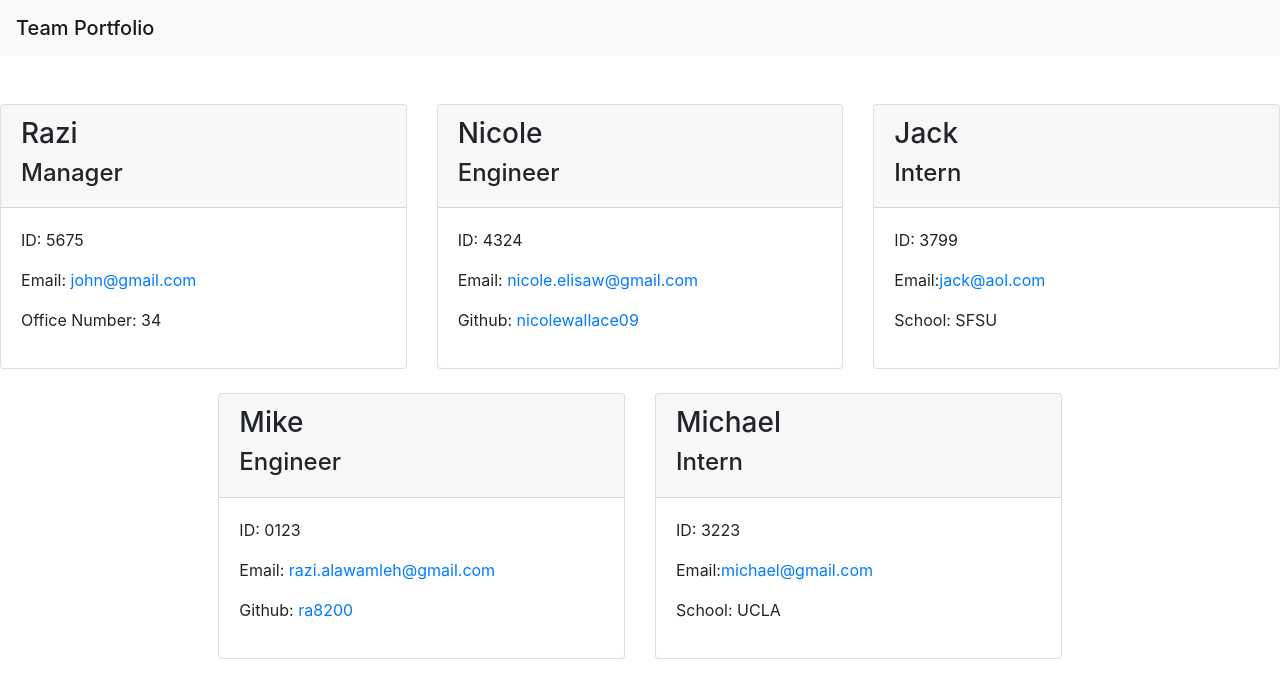
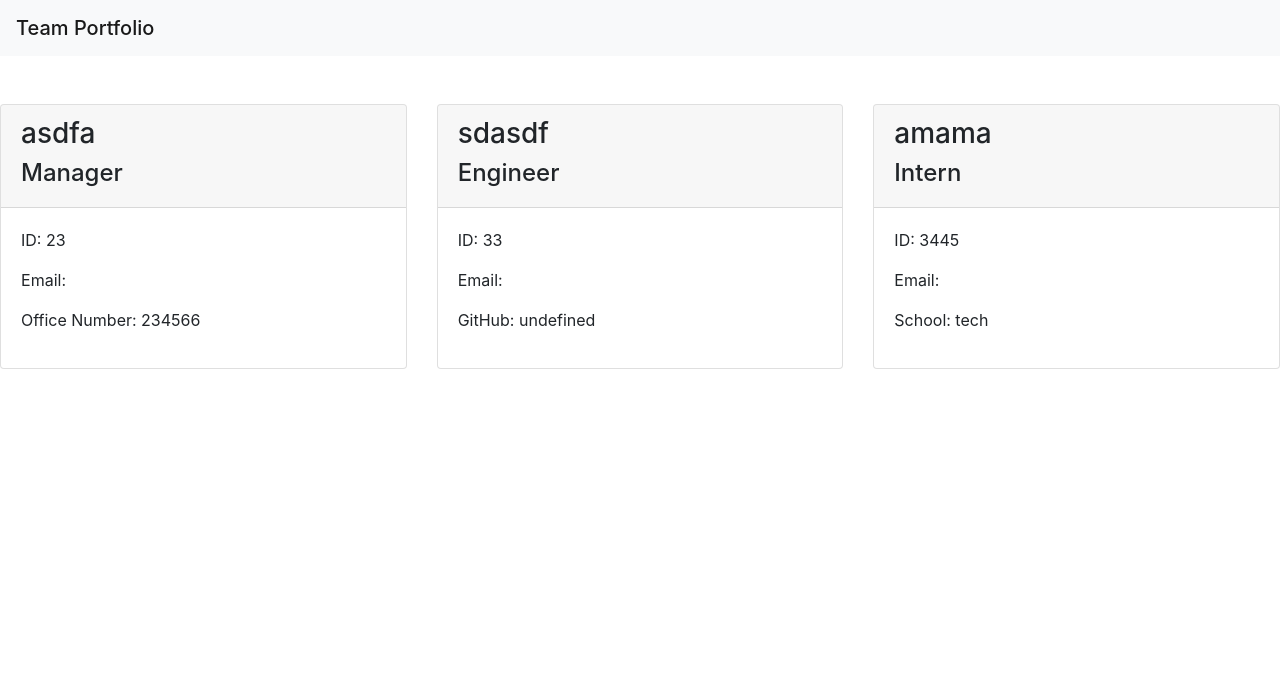
Before and after one commit to ra8200/Team-Profile-Generator-, a website: page display/index.html in a window 1280 px wide. Drawn offline with nearby package versions, Linux system fonts and the light colour scheme.

Commit message:
html generated but no email

```diff
--- a/classObjects/Manager.js
+++ b/classObjects/Manager.js
@@ -1,7 +1,7 @@
 const Employee = require("./Employee");
 
 class Manager extends Employee{
-    constructor(name,id,email,officeNumber){
+    constructor(name, id, email, officeNumber){
         super(name, id, email)
         this.officeNumber = officeNumber;
     }
@@ -12,7 +12,7 @@ class Manager extends Employee{
         return this.officeNumber;
     }
     getMoreInfo() {
-        retun `<p class="office">Office Number: ${this.officeNumber}</p>`
+        return `<p class="office">Office Number: ${this.officeNumber}</p>`
     }
 }
 module.exports = Manager
--- a/display/index.html
+++ b/display/index.html
@@ -20,92 +20,16 @@
     <main>
         <bigDiv class="container">
             <div class="row justify-content-center" id="team-cards">
-                <!--Team Cards-->
 
-            <div class="col-4 mt-4">
-            <div class="card h-100">
-            <div class="card-header">
-              <h3>Razi</h3>
-              <h4>Manager</h4>
-            </div>
-            <div class="card-body">
-              <p class="id">ID: 5675</p>
-              <p class="email">Email: <a href="mailto:john@gmail.com">john@gmail.com</a></p>
-              <p class="office">Office Number: 34</p>
-            </div>
-            </div>
-            </div>
-
-    <div class="col-4 mt-4">
-      <div class="card h-100">
-          <div class="card-header">
-              <h3>Nicole</h3>
-              <h4>Engineer</h4>
-          </div>
-
-          <div class="card-body">
-              <p class="id">ID: 4324</p>
-              <p class="email">Email: <a href="mailto:nicole.elisaw@gmail.com">nicole.elisaw@gmail.com</a></p>
-              <p class="github">Github: <a href="https://github.com/nicolewallace09">nicolewallace09</a></p>
-          </div>
-
-      </div>
-    </div>
-
-    <div class="col-4 mt-4">
-      <div class="card h-100">
-          <div class="card-header">
-              <h3>Jack</h3>
-              <h4>Intern</h4>
-          </div>
-
-          <div class="card-body">
-              <p class="id">ID: 3799</p>
-              <p class="email">Email:<a href="mailto:jack@aol.com">jack@aol.com</a></p>
-              <p class="school">School: SFSU</p>
-          </div>
-    </div>
-    </div>
-
-    <div class="col-4 mt-4">
-      <div class="card h-100">
-          <div class="card-header">
-              <h3>Mike</h3>
-              <h4>Engineer</h4>
-          </div>
-
-          <div class="card-body">
-              <p class="id">ID: 0123</p>
-              <p class="email">Email: <a href="mailto:razi.alawamleh@gmail.com">razi.alawamleh@gmail.com</a></p>
-              <p class="github">Github: <a href="https://github.com/ra8200">ra8200</a></p>
-          </div>
-
-      </div>
-  </div>
-
-    <div class="col-4 mt-4">
-            <div class="card h-100">
-          <div class="card-header">
-              <h3>Michael</h3>
-              <h4>Intern</h4>
-          </div>
-
-          <div class="card-body">
-              <p class="id">ID: 3223</p>
-              <p class="email">Email:<a href="mailto:michael@gmail.com">michael@gmail.com</a></p>
-              <p class="school">School: UCLA</p>
-          </div>
-            </div>
-                </div>
-
-            </div>
-        </Bigdiv>
-    </main>
+                <div class="col-4 mt-4"><div class="card h-100"><div class="card-header"><h3>asdfa</h3><h4>Manager</h4></div><div class="card-body"><p class="nid">ID: 23</p><p class="email">Email: <a href="mailto:asdfasdf"></a></p><p class="office">Office Number: 234566</p></div></div></div>
+<div class="col-4 mt-4"><div class="card h-100"><div class="card-header"><h3>sdasdf</h3><h4>Engineer</h4></div><div class="card-body"><p class="nid">ID: 33</p><p class="email">Email: <a href="mailto:asdfasdf"></a></p><p class="github">GitHub: undefined</p></div></div></div>
+<div class="col-4 mt-4"><div class="card h-100"><div class="card-header"><h3>amama</h3><h4>Intern</h4></div><div class="card-body"><p class="nid">ID: 3445</p><p class="email">Email: <a href="mailto:mamamama"></a></p><p class="school">School: tech</p></div></div></div></Bigdiv>
+</main>
 
 
 
-    <script src="https://code.jquery.com/jquery-3.3.1.slim.min.js" integrity="sha384-q8i/X+965DzO0rT7abK41JStQIAqVgRVzpbzo5smXKp4YfRvH+8abtTE1Pi6jizo" crossorigin="anonymous"></script>
-    <script src="https://cdnjs.cloudflare.com/ajax/libs/popper.js/1.14.7/umd/popper.min.js" integrity="sha384-UO2eT0CpHqdSJQ6hJty5KVphtPhzWj9WO1clHTMGa3JDZwrnQq4sF86dIHNDz0W1" crossorigin="anonymous"></script>
-    <script src="https://stackpath.bootstrapcdn.com/bootstrap/4.3.1/js/bootstrap.min.js" integrity="sha384-JjSmVgyd0p3pXB1rRibZUAYoIIy6OrQ6VrjIEaFf/nJGzIxFDsf4x0xIM+B07jRM" crossorigin="anonymous"></script>
-  </body>
+<script src="https://code.jquery.com/jquery-3.3.1.slim.min.js" integrity="sha384-q8i/X+965DzO0rT7abK41JStQIAqVgRVzpbzo5smXKp4YfRvH+8abtTE1Pi6jizo" crossorigin="anonymous"></script>
+<script src="https://cdnjs.cloudflare.com/ajax/libs/popper.js/1.14.7/umd/popper.min.js" integrity="sha384-UO2eT0CpHqdSJQ6hJty5KVphtPhzWj9WO1clHTMGa3JDZwrnQq4sF86dIHNDz0W1" crossorigin="anonymous"></script>
+<script src="https://stackpath.bootstrapcdn.com/bootstrap/4.3.1/js/bootstrap.min.js" integrity="sha384-JjSmVgyd0p3pXB1rRibZUAYoIIy6OrQ6VrjIEaFf/nJGzIxFDsf4x0xIM+B07jRM" crossorigin="anonymous"></script>
+</body>
 </html>
```
Also changed, not shown: classObjects/Engineer.js (+6 -3 lines), classObjects/Intern.js (+5 -2 lines), index.js (+22 -15 lines).
